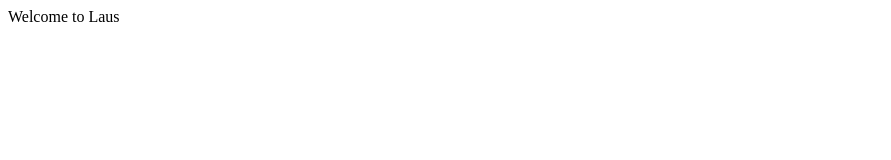
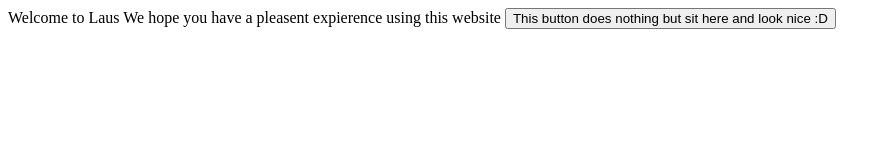
Before and after one commit to McMaster1301/Laus, a plain HTML site: page index.html in a window 1280 px wide. Shown: the whole page, without its empty margins (0-891 px from the left). Drawn offline with Linux system fonts and the light colour scheme.

Commit message:
button new

```diff
--- a/index.html
+++ b/index.html
@@ -6,7 +6,9 @@
     <title>Document</title>
 </head>
 <body>
-    Welcome to Laus
+    <head>Welcome to Laus</head>
+    We hope you have a pleasent expierence using this website
+    <button type="button">This button does nothing but sit here and look nice :D</button>
 
 </body>
 </html>
```
